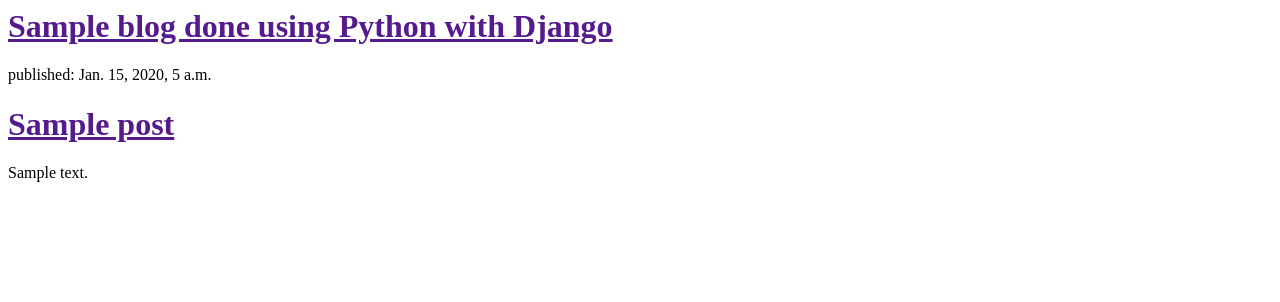
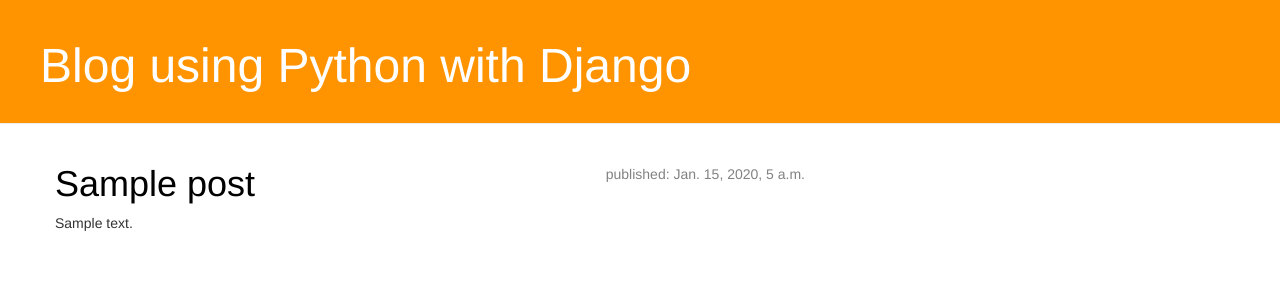
Before and after one commit to suesm27/django_posts, a Django app: template blog/templates/blog/post_list.html in a window 1280 px wide. Shown: the top 302 px of the page. Run offline with Django 3.2, Linux system fonts and the light colour scheme; the template is opened without the code that fills it: values that come from a table or form of the project are taken from there, others are empty; tables that the repository leaves empty hold one stand-in row (values such as "Sample post"); some libraries are stand-ins or nearby versions.

Commit message:
added view and template for detailed blog post and some css with bootstrap

```diff
--- /dev/null
+++ b/blog/static/css/blog.css
@@ -0,0 +1,47 @@
+.page-header {
+    background-color: #ff9400;
+    margin-top: 0;
+    padding: 20px 20px 20px 40px;
+}
+
+.page-header h1, .page-header h1 a, .page-header h1 a:visited, .page-header h1 a:active {
+    color: #ffffff;
+    font-size: 36pt;
+    text-decoration: none;
+}
+
+.content {
+    margin-left: 40px;
+}
+
+h1, h2, h3, h4 {
+
+}
+
+.date {
+    float: right;
+    color: #828282;
+}
+
+.save {
+    float: right;
+}
+
+.post-form textarea, .post-form input {
+    width: 100%;
+}
+
+.top-menu, .top-menu:hover, .top-menu:visited {
+    color: #ffffff;
+    float: right;
+    font-size: 26pt;
+    margin-right: 20px;
+}
+
+.post {
+    margin-bottom: 70px;
+}
+
+.post h1 a, .post h1 a:visited {
+    color: #000000;
+}
--- /dev/null
+++ b/blog/templates/blog/base.html
@@ -0,0 +1,22 @@
+{% load staticfiles %}
+<html>
+    <head>
+        <title>Blog using Python with Django</title>
+        <link rel="stylesheet" href="//maxcdn.bootstrapcdn.com/bootstrap/3.2.0/css/bootstrap.min.css">
+        <link rel="stylesheet" href="//maxcdn.bootstrapcdn.com/bootstrap/3.2.0/css/bootstrap-theme.min.css">
+        <link rel="stylesheet" href="{% static "css/blog.css" %}">
+    </head>
+    <body>
+        <div class="page-header">
+            <h1><a href="/">Blog using Python with Django</a></h1>
+        </div>
+        <div class="content container">
+            <div class="row">
+                <div class="col-md-8">
+                {% block content %}
+                {% endblock %}
+                </div>
+            </div>
+        </div>
+    </body>
+</html>
--- a/blog/templates/blog/post_list.html
+++ b/blog/templates/blog/post_list.html
@@ -1,18 +1,13 @@
-<html>
-    <head>
-        <title>Testingggggg</title>
-    </head>
-    <body>
-        <div>
-            <h1><a href="">Sample blog done using Python with Django</a></h1>
+{% extends "blog/base.html" %}
+
+{% block content %}
+{% for post in posts %}
+    <div class="post">
+        <div class="date">
+            <p>published: {{ post.published_date }}</p>
         </div>
-
-        {% for post in posts %}
-            <div>
-                <p>published: {{ post.published_date }}</p>
-                <h1><a href="">{{ post.title }}</a></h1>
-                <p>{{ post.text|linebreaks }}</p>
-            </div>
-        {% endfor %}
-    </body>
-</html>
+        <h1><a href="{% url "post_detail" pk=post.pk %}">{{ post.title }}</a></h1>
+        <p>{{ post.text|linebreaks }}</p>
+    </div>
+{% endfor %}
+{% endblock %}
--- a/blog/urls.py
+++ b/blog/urls.py
@@ -3,4 +3,5 @@ from . import views
 
 urlpatterns = [
     url(r'^$', views.post_list, name='post_list'),
+    url(r'^post/(?P<pk>[0-9]+)/$', views.post_detail, name='post_detail'),
 ]
```
Also changed, not shown: blog/templates/blog/post_detail.html (added, +13 -0 lines), blog/views.py (+6 -1 lines).
